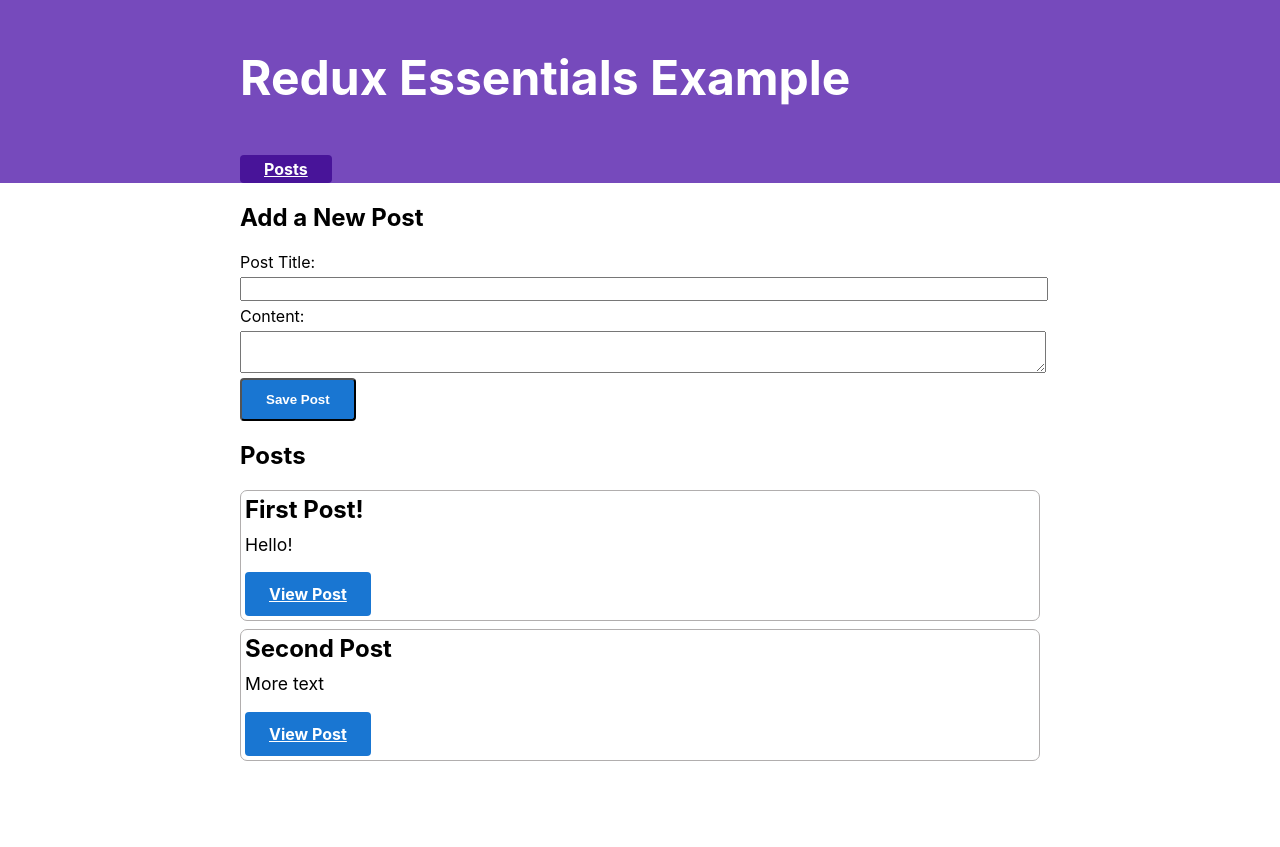
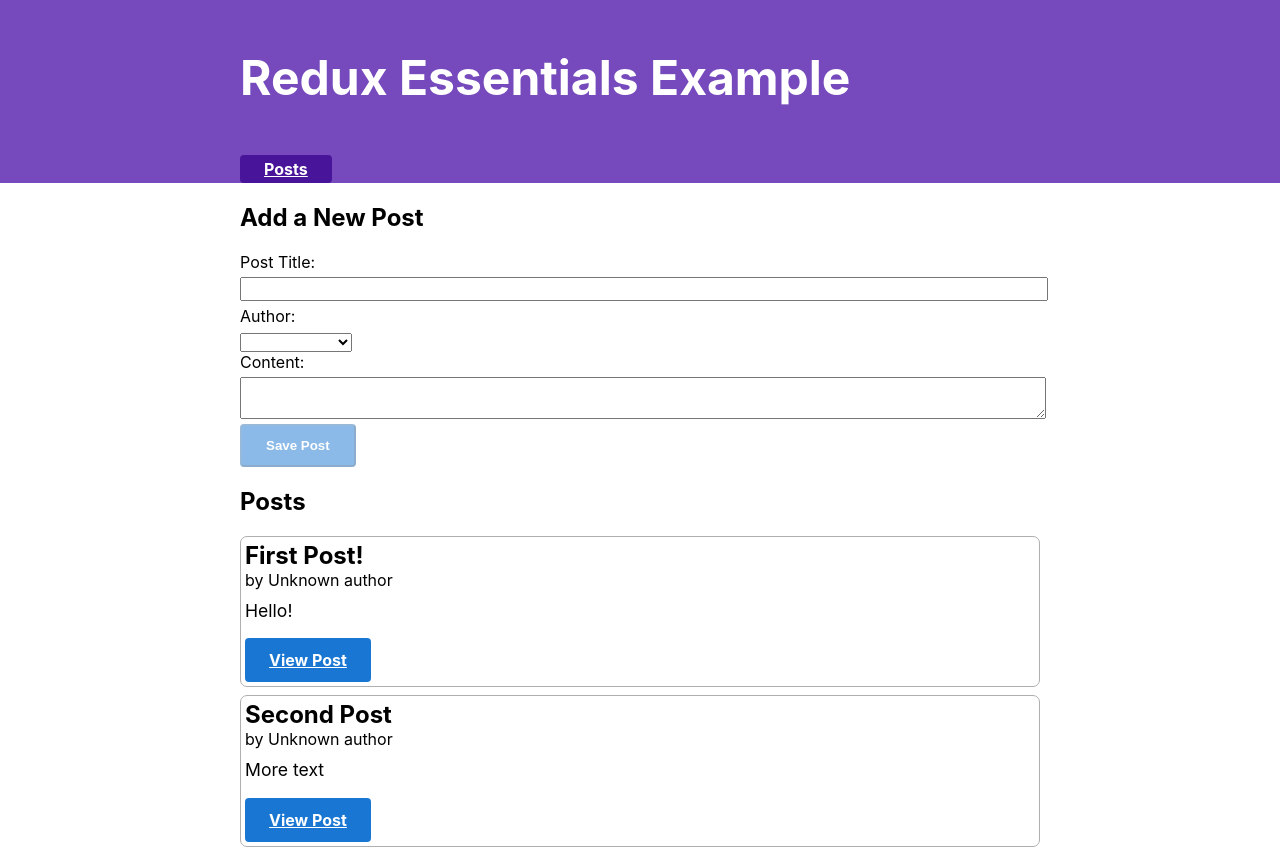
Before and after one commit to mortemors/redux-react-study, a React (Create React App) app: page / in a window 1280 px wide. Before the commit the page ends 800 px from the top, so only its background shows below. Built offline with nearby package versions, Linux system fonts and the light colour scheme.

Commit message:
add author for posts

```diff
--- a/src/app/store.js
+++ b/src/app/store.js
@@ -1,8 +1,10 @@
 import { configureStore } from '@reduxjs/toolkit';
 import postsReducer from '../features/posts/postsSlice';
+import usersReducer from '../features/users/usersSlice';
 
 export const store = configureStore({
   reducer: {
     posts: postsReducer,
+    users: usersReducer,
   },
 });
--- a/src/features/posts/AddPostForm.js
+++ b/src/features/posts/AddPostForm.js
@@ -1,23 +1,37 @@
 import React, { useState } from 'react';
-import { useDispatch } from 'react-redux';
+import { useDispatch, useSelector } from 'react-redux';
 import { postAdded } from './postsSlice';
 
 export const AddPostForm = () => {
   const [title, setTitle] = useState('');
   const [content, setContent] = useState('');
+  const [userId, setUserId] = useState('');
 
   const dispatch = useDispatch();
 
+  const users = useSelector((state) => state.users);
+
   const onTitleChanged = (e) => setTitle(e.target.value);
   const onContentChanged = (e) => setContent(e.target.value);
+  const onAuthorChanged = (e) => setUserId(e.target.value);
 
   const onSavePostClicked = () => {
     if (title && content) {
-      dispatch(postAdded(title, content));
+      dispatch(postAdded(title, content, userId));
       setTitle('');
       setContent('');
     }
   };
+
+  const canSave =
+    Boolean(title) && Boolean(content) && Boolean(userId);
+
+  const usersOptions = users.map((user) => (
+    <option key={user.id} value={user.id}>
+      {user.name}
+    </option>
+  ));
+
   return (
     <section>
       <h2>Add a New Post</h2>
@@ -30,6 +44,15 @@
           value={title}
           onChange={onTitleChanged}
         />
+        <label htmlFor="postAuthor">Author:</label>
+        <select
+          id="postAuthor"
+          value={userId}
+          onChange={onAuthorChanged}
+        >
+          <option value=""></option>
+          {usersOptions}
+        </select>
         <label htmlFor="postContent">Content:</label>
         <textarea
           id="postContent"
@@ -37,7 +60,11 @@
           value={content}
           onChange={onContentChanged}
         />
-        <button type="button" onClick={onSavePostClicked}>
+        <button
+          type="button"
+          onClick={onSavePostClicked}
+          disabled={!canSave}
+        >
           Save Post
         </button>
       </form>
--- /dev/null
+++ b/src/features/posts/PostAuthor.js
@@ -0,0 +1,9 @@
+import React from 'react';
+import { useSelector } from 'react-redux';
+
+export const PostAuthor = ({ userId }) => {
+  const author = useSelector((state) =>
+    state.users.find((user) => user.id === userId)
+  );
+  return <span>by {author ? author.name : 'Unknown author'}</span>;
+};
--- a/src/features/posts/PostsList.js
+++ b/src/features/posts/PostsList.js
@@ -1,6 +1,7 @@
 import { React } from 'react';
 import { useSelector } from 'react-redux';
 import { Link } from 'react-router-dom';
+import { PostAuthor } from './PostAuthor';
 
 export const PostsList = () => {
   const posts = useSelector((state) => state.posts);
@@ -8,6 +9,7 @@
   const renderedPosts = posts.map((post) => (
     <article className="post-excerpt" key={post.id}>
       <h3>{post.title}</h3>
+      <PostAuthor userId={post.user} />
       <p className="post-content">{post.content.substring(0, 100)}</p>
       <Link to={`/posts/${post.id}`} className="button muted-button">
         View Post
--- a/src/features/posts/SinglePostPage.js
+++ b/src/features/posts/SinglePostPage.js
@@ -1,6 +1,7 @@
 import React from 'react';
 import { useSelector } from 'react-redux';
 import { Link, useParams } from 'react-router-dom';
+import { PostAuthor } from './PostAuthor';
 
 export const SinglePostPage = () => {
   const params = useParams();
@@ -23,6 +24,7 @@
       <article className="post">
         <h2>{post.title}</h2>
         <p className="post-content">{post.content}</p>
+        <PostAuthor userId={post.user} />
         <Link to={`/editPost/${post.id}`} className="button">
           Edit Post
         </Link>
--- a/src/features/posts/postsSlice.js
+++ b/src/features/posts/postsSlice.js
@@ -13,12 +13,13 @@
       reducer(state, action) {
         state.push(action.payload);
       },
-      prepare(title, content) {
+      prepare(title, content, userId) {
         return {
           payload: {
             id: nanoid(),
             title,
             content,
+            user: userId,
           },
         };
       },
--- /dev/null
+++ b/src/features/users/usersSlice.js
@@ -0,0 +1,15 @@
+import { createSlice } from '@reduxjs/toolkit';
+
+const initialState = [
+  { id: '0', name: 'Tianna Jenkins' },
+  { id: '1', name: 'Kevin Grant' },
+  { id: '2', name: 'Madison Price' },
+];
+
+const usersSlice = createSlice({
+  name: 'users',
+  initialState,
+  reducers: {},
+});
+
+export default usersSlice.reducer;
```
